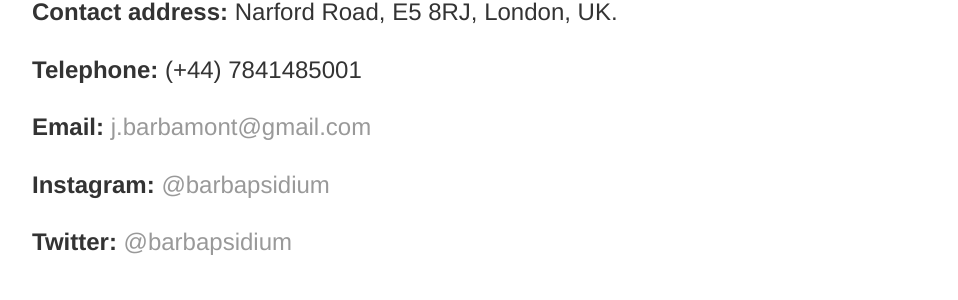
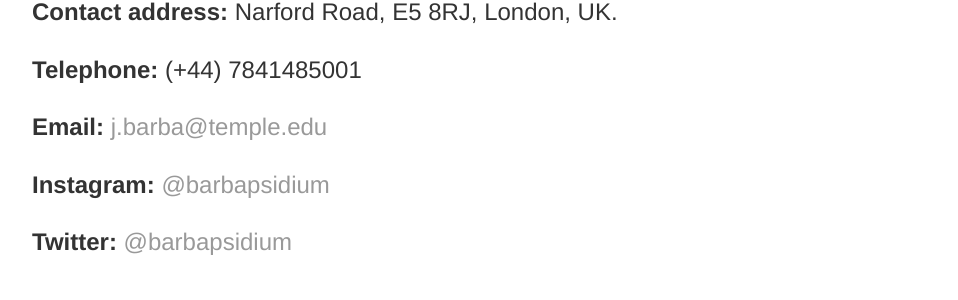
Before and after one commit to josebarbamontoya/josebarbamontoya.github.io, a Jekyll site: the page built from about/index.html, in a window 1280 px wide and 900 px high. Shown: the part 365-665 px from the top of the window, without its empty margins (160-1118 px from the left). Built offline with Jekyll 4.4.1, drawn with Linux system fonts in a browser that asks for light colours.

Commit message:
Update index.html

```diff
--- a/about/index.html
+++ b/about/index.html
@@ -8,7 +8,7 @@
 		<p>I am a postdoctoral researcher in the laboratory of Professor Sudhir Kumar at the Institute of Genomics and Evolutionary Medicine (iGEM) at Temple University, Philadelphia, USA. I am mainly interested in the development of models/methods for estimation of molecular evolutionary rates and species divergence times.
 		<p><b>Contact address: </b>Narford Road, E5 8RJ, London, UK.</p>
 		<p><b>Telephone: </b> (+44) 7841485001</p>
-		<p><b>Email: </b> <a href="mailto:j.barbamont@gmail.com">j.barbamont@gmail.com</a></p>
+		<p><b>Email: </b> <a href="mailto:j.barba@temple.edu">j.barba@temple.edu</a></p>
 		<p><b>Instagram: </b> <a href="https://www.instagram.com/barbapsidium/">@barbapsidium</a></p>
 		<p><b>Twitter: </b> <a href="https://twitter.com/barbapsidium">@barbapsidium</a></p>
 	<h3><font color="black">Background</h3>
```
